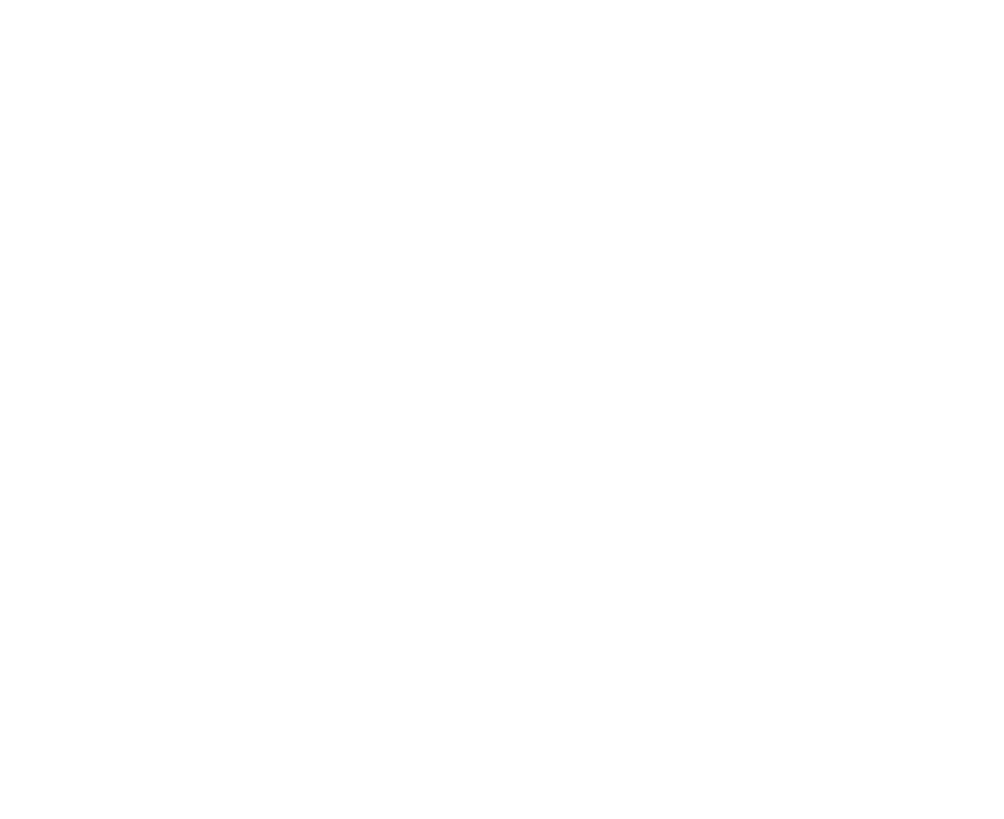
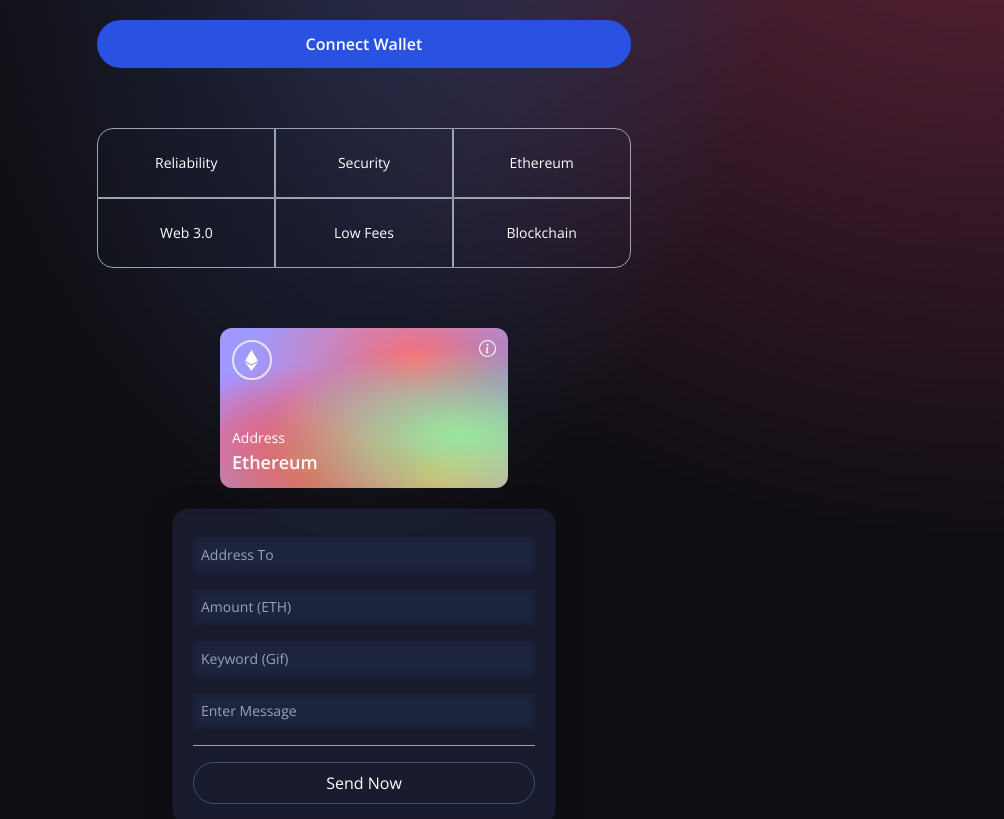
Before and after one commit to kevinmbuicode/web3.0-blockchain-application, a React (Vite) app in the folder client/: page / in a window 1280 px wide. Shown: the part 324-1143 px from the top of the page, without its empty margins (276-1280 px from the left). Before the commit the page ends 800 px from the top, so only its background shows below. Built offline with nearby package versions, Linux system fonts and the light colour scheme.

Commit message:
feat: welcome and Loader 75% done

```diff
--- a/client/src/components/loader/Loader.jsx
+++ b/client/src/components/loader/Loader.jsx
@@ -8,4 +8,4 @@
   )
 }
 
-export default Loader
+export default Loader;
--- a/client/src/components/welcome/Welcome.jsx
+++ b/client/src/components/welcome/Welcome.jsx
@@ -1,9 +1,107 @@
-import React from 'react'
+import React from 'react';
+import { AiFillPlayCircle } from 'react-icons/ai';
+import { SiEthereum } from 'react-icons/si';
+import { BsInfoCircle } from 'react-icons/bs';
+import Loader from '../loader/Loader';
+
+// import { Loader } from '../loader/Loader';
+
+const commonStyles = 'min-h-[70px] sm:px-0 px-2 sm:min-w-[120px] flex justify-center items-center border-[0.5px] border-gray-400 text-sm font-light text-white';
+
+const Input = ({placeholder, name, type, value, handleChange }) => (
+  <input
+  placeholder={placeholder}
+  type={type}
+  step="0.0001"
+  value={value}
+  onChange={(e) => handleChange(e, name)}
+  className="my-2 w-full rounded-sm p-2 outline-none bg-transparent text-white border-none text-sm white-glassmorphism"
+  />
+);
 
 const Welcome = () => {
+
+  const connectWallet = () => {
+
+  }
+
+  const handleSubmit = () => {
+
+  }
+
   return (
-    <div>
-      Welcome
+    <div className='flex w-full justify-center items-center'>
+      <div className='flex mf:flex-row flex-col items-start justify-between md:p-20 py-12 px-4'>
+        <div className='flex flex-1 justify-start flex-col mf:mr-10'>
+          <h1 className='text-3xl sm:text-5xl text-white text-gradient py-1'>
+            Send Crypto <br /> across the world
+          </h1>
+          <p className='text-left mt-5 text-white font-light md:w-9/12 w-11/12 text-base'>Explore the crypto world. Buy and sell cryptocurrencies easily on Krypto</p>
+          <button
+          type='button'
+          onClick={connectWallet}
+          className="flex flex-row justify-center items-center my-5 bg-[#2952e3] p-3 rounded-full cursor-pointer hover:bg-[#2546bd]"
+          >
+            <p className='text-white text-base font-semibold'>Connect Wallet</p>
+          </button>
+
+          <div className="grid sm:grid-cols-3 grid-cols-2 w-full mt-10">
+            <div className={`rounded-tl-2xl ${commonStyles}`}>
+              Reliability
+            </div>
+            <div className={commonStyles}>Security</div>
+            <div className={`rounded-tr-2xl ${commonStyles}`}>Ethereum</div>
+            <div className={`rounded-bl-2xl ${commonStyles}`}>
+              Web 3.0
+            </div>
+            <div className={commonStyles}>Low Fees</div>
+            <div className={`rounded-br-2xl ${commonStyles}`}>Blockchain</div>
+          </div>
+        </div>
+
+        <div className='flex flex-col flex-1 items-center justify-start w-full mf:mt-0 mt-10'>
+          <div className="p-3 flex justify-end items-start flex-col rounded-xl h-40 sm:w-72 w-full my-5 eth-card .white-glassmorphism">
+            <div className='flex justify-between flex-col w-full h-full'>
+              <div className="flex justify-between items-start">
+                <div className='w-10 h-10 rounded-full border-2 bordder-white flex justify-center items-center'>
+                  <SiEthereum fontSize={21} color="#fff"/>
+                </div>
+                <BsInfoCircle fontSize={17} color="#fff"/>
+              </div>
+              <div>
+                <p className='text-white font-light text-sm'>
+                  Address
+                </p>
+                <p className='text-white font-semibold text-lg'>
+                  Ethereum
+                </p>
+              </div>
+            </div>
+          </div>
+
+        {/* Form */}
+          <div className="p-5 sm:w-96 flex flex-col justify-start items-center blue-glassmorphism">
+            <Input placeholder="Address To" name="addressTo" type="text" handleChange={() => {}} />
+            <Input placeholder="Amount (ETH)" name="amount" type="number" handleChange={() => {}} />
+            <Input placeholder="Keyword (Gif)" name="keyword" type="text" handleChange={() => {}} />
+            <Input placeholder="Enter Message" name="message" type="text" handleChange={() => {}} />
+
+            <div className='h-[1px] w-full bg-gray-400 my-2'/>
+
+            {false ? (
+            <Loader/>
+            ) : (
+            <button
+            type='button'
+            onClick={handleSubmit}
+            className="text-white w-full mt-2 border-[1px] p-2 border-[#3d4f7c] rounded-full cursor-pointer hover:bg-[#2546bd]"
+            >
+              Send Now
+            </button>
+            )}
+          </div>
+        </div>
+      </div>
     </div>
   )
 }
```
